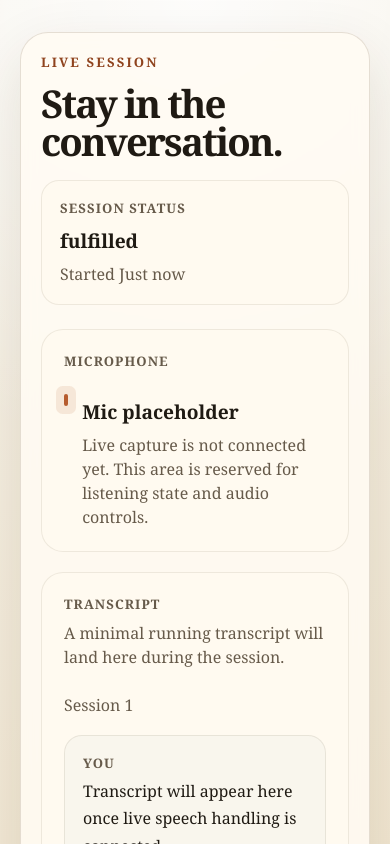
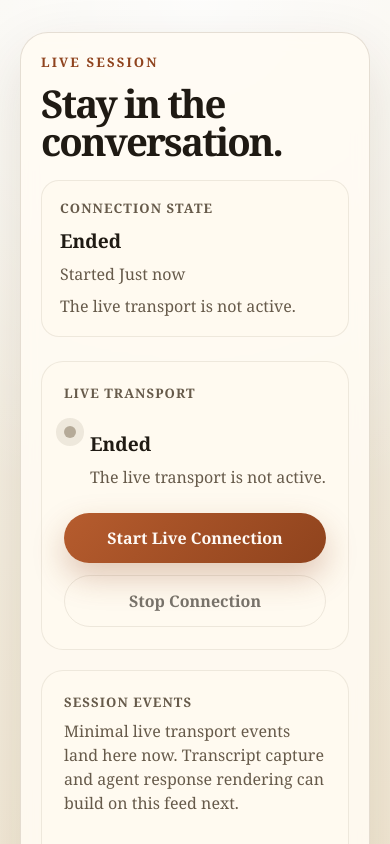
Before and after one commit to bbz662/PersonaFlow, a Next.js app in the folder frontend/: page /session/1 in a window 390 px wide. Shown: the top 844 px of the page. Built offline with nearby package versions, Linux system fonts and the light colour scheme; no server answers.

Commit message:
Add live conversation transport

```diff
--- a/frontend/app/globals.css
+++ b/frontend/app/globals.css
@@ -192,30 +192,52 @@ h1 {
   line-height: 1.5;
 }
 
-.start-button {
+.start-button,
+.secondary-button {
   border: 0;
   border-radius: 999px;
   padding: 14px 20px;
-  background: linear-gradient(135deg, var(--brand) 0%, var(--brand-strong) 100%);
-  color: #fffaf5;
   font-size: 1rem;
   font-weight: 700;
   cursor: pointer;
-  box-shadow: 0 14px 32px rgba(143, 67, 29, 0.28);
   transition:
     transform 160ms ease,
     box-shadow 160ms ease,
-    opacity 160ms ease;
+    opacity 160ms ease,
+    background-color 160ms ease,
+    border-color 160ms ease;
+}
+
+.start-button {
+  background: linear-gradient(135deg, var(--brand) 0%, var(--brand-strong) 100%);
+  color: #fffaf5;
+  box-shadow: 0 14px 32px rgba(143, 67, 29, 0.28);
+}
+
+.start-button:hover:not(:disabled),
+.secondary-button:hover:not(:disabled) {
+  transform: translateY(-1px);
 }
 
 .start-button:hover:not(:disabled) {
-  transform: translateY(-1px);
   box-shadow: 0 16px 36px rgba(143, 67, 29, 0.34);
 }
 
-.start-button:disabled {
-  cursor: wait;
-  opacity: 0.78;
+.start-button:disabled,
+.secondary-button:disabled {
+  cursor: default;
+  opacity: 0.6;
+}
+
+.secondary-button {
+  background: transparent;
+  color: var(--text);
+  border: 1px solid rgba(92, 73, 44, 0.18);
+}
+
+.secondary-button:hover:not(:disabled) {
+  background: rgba(255, 250, 240, 0.9);
+  border-color: rgba(92, 73, 44, 0.28);
 }
 
 .button-note {
@@ -259,6 +281,33 @@ h1 {
   box-shadow: 0 0 0 8px rgba(182, 92, 46, 0.12);
 }
 
+.mic-indicator-connecting {
+  background: #d1952f;
+  box-shadow: 0 0 0 8px rgba(209, 149, 47, 0.12);
+}
+
+.mic-indicator-connected {
+  background: var(--success-text);
+  box-shadow: 0 0 0 8px rgba(80, 122, 76, 0.12);
+}
+
+.mic-indicator-failed {
+  background: var(--error);
+  box-shadow: 0 0 0 8px rgba(163, 63, 42, 0.12);
+}
+
+.mic-indicator-ended {
+  background: rgba(92, 73, 44, 0.45);
+  box-shadow: 0 0 0 8px rgba(92, 73, 44, 0.1);
+}
+
+.transport-actions {
+  margin-top: 24px;
+  display: flex;
+  gap: 12px;
+  flex-wrap: wrap;
+}
+
 .transcript-panel {
   display: grid;
   gap: 18px;
@@ -280,6 +329,13 @@ h1 {
   border-radius: 18px;
   background: rgba(247, 244, 236, 0.7);
   border: 1px solid rgba(92, 73, 44, 0.1);
+}
+
+.empty-feed {
+  display: grid;
+  gap: 6px;
+  align-content: center;
+  min-height: 100%;
 }
 
 .transcript-entry {
@@ -355,10 +411,13 @@ h1 {
     grid-template-columns: 1fr;
   }
 
+  .transport-actions,
   .session-actions {
     justify-content: stretch;
   }
 
+  .start-button,
+  .secondary-button,
   .end-session-button {
     width: 100%;
   }
--- a/frontend/app/session/[sessionId]/page.tsx
+++ b/frontend/app/session/[sessionId]/page.tsx
@@ -1,41 +1,105 @@
+"use client";
+
 import Link from "next/link";
+import { useEffect, useMemo, useRef, useState } from "react";
+import { useParams, useSearchParams } from "next/navigation";
 
-type LiveSessionPageProps = {
-  params: {
-    sessionId: string;
-  };
-  searchParams: {
-    startedAt?: string;
-    status?: string;
-  };
+import {
+  LiveSessionTransport,
+  type ConnectionState,
+  type SessionTransportEvent,
+} from "../../../lib/live-session-transport";
+
+type EventFeedEntry = {
+  id: string;
+  speaker: string;
+  text: string;
 };
 
-const transcriptPreview = [
-  {
-    speaker: "You",
-    text: "Transcript will appear here once live speech handling is connected.",
-  },
-  {
-    speaker: "PersonaFlow",
-    text: "This screen is ready for the in-session conversation flow.",
-  },
-];
+const API_BASE_URL =
+  process.env.NEXT_PUBLIC_API_BASE_URL ?? "http://localhost:8000";
 
-function formatStatus(status?: string) {
-  if (!status) {
-    return "Live";
+const statusCopy: Record<ConnectionState, string> = {
+  connecting: "Opening the live conversation transport.",
+  connected: "Live transport is active and ready for minimal session events.",
+  failed: "The live transport could not connect. Try starting the session again.",
+  ended: "The live transport is not active.",
+};
+
+function formatStatusLabel(status: ConnectionState) {
+  return status.charAt(0).toUpperCase() + status.slice(1);
+}
+
+function buildFeedEntry(event: SessionTransportEvent, index: number): EventFeedEntry {
+  return {
+    id: `${event.kind}-${index}`,
+    speaker: event.speaker === "agent" ? "PersonaFlow" : "Session event",
+    text: event.text,
+  };
+}
+
+export default function LiveSessionPage() {
+  const params = useParams<{ sessionId: string }>();
+  const searchParams = useSearchParams();
+  const transportRef = useRef<LiveSessionTransport | null>(null);
+  const [connectionState, setConnectionState] = useState<ConnectionState>("ended");
+  const [eventFeed, setEventFeed] = useState<EventFeedEntry[]>([]);
+
+  const sessionId = params.sessionId;
+  const startedAt = searchParams.get("startedAt");
+  const startedAtLabel = startedAt
+    ? new Date(startedAt).toLocaleString()
+    : "Just now";
+
+  const canStart = connectionState === "ended" || connectionState === "failed";
+  const canStop =
+    connectionState === "connecting" || connectionState === "connected";
+
+  const statusDescription = useMemo(() => {
+    return statusCopy[connectionState];
+  }, [connectionState]);
+
+  useEffect(() => {
+    return () => {
+      transportRef.current?.disconnect();
+      transportRef.current = null;
+    };
+  }, []);
+
+  function appendEvent(event: SessionTransportEvent) {
+    setEventFeed((current) => [...current, buildFeedEntry(event, current.length)]);
   }
 
-  return status.replace(/_/g, " ");
-}
+  function handleStartConnection() {
+    if (!canStart) {
+      return;
+    }
 
-export default function LiveSessionPage({
-  params,
-  searchParams,
-}: LiveSessionPageProps) {
-  const startedAtLabel = searchParams.startedAt
-    ? new Date(searchParams.startedAt).toLocaleString()
-    : "Just now";
+    setEventFeed([]);
+
+    const transport = new LiveSessionTransport({
+      sessionId,
+      apiBaseUrl: API_BASE_URL,
+      onConnectionStateChange: (state) => {
+        setConnectionState(state);
+
+        if (state === "connected") {
+          transport.sendEvent({
+            kind: "client_ready",
+            text: "Live session screen connected and ready for transcript events.",
+          });
+        }
+      },
+      onEvent: appendEvent,
+    });
+
+    transportRef.current = transport;
+    transport.connect();
+  }
+
+  function handleStopConnection() {
+    transportRef.current?.disconnect();
+  }
 
   return (
     <main className="session-shell">
@@ -46,56 +110,84 @@ export default function LiveSessionPage({
             <h1 className="session-title">Stay in the conversation.</h1>
           </div>
           <div className="session-status-block" aria-live="polite">
-            <p className="session-status-label">Session status</p>
-            <p className="session-status-value">{formatStatus(searchParams.status)}</p>
+            <p className="session-status-label">Connection state</p>
+            <p className="session-status-value">{formatStatusLabel(connectionState)}</p>
             <p className="session-meta">Started {startedAtLabel}</p>
+            <p className="session-meta">{statusDescription}</p>
           </div>
         </header>
 
         <section className="session-panels" aria-label="Live session details">
           <div className="session-panel">
-            <p className="panel-label">Microphone</p>
+            <p className="panel-label">Live transport</p>
             <div className="mic-status">
-              <span className="mic-indicator" aria-hidden="true" />
+              <span
+                className={`mic-indicator mic-indicator-${connectionState}`}
+                aria-hidden="true"
+              />
               <div>
-                <p className="mic-status-title">Mic placeholder</p>
-                <p className="mic-status-copy">
-                  Live capture is not connected yet. This area is reserved for
-                  listening state and audio controls.
-                </p>
+                <p className="mic-status-title">{formatStatusLabel(connectionState)}</p>
+                <p className="mic-status-copy">{statusDescription}</p>
               </div>
+            </div>
+
+            <div className="transport-actions">
+              <button
+                className="start-button"
+                type="button"
+                onClick={handleStartConnection}
+                disabled={!canStart}
+              >
+                {connectionState === "connecting"
+                  ? "Connecting..."
+                  : "Start Live Connection"}
+              </button>
+              <button
+                className="secondary-button"
+                type="button"
+                onClick={handleStopConnection}
+                disabled={!canStop}
+              >
+                Stop Connection
+              </button>
             </div>
           </div>
 
           <div className="session-panel transcript-panel">
             <div className="transcript-header">
               <div>
-                <p className="panel-label">Transcript</p>
+                <p className="panel-label">Session events</p>
                 <p className="transcript-subtitle">
-                  A minimal running transcript will land here during the
-                  session.
+                  Minimal live transport events land here now. Transcript capture
+                  and agent response rendering can build on this feed next.
                 </p>
               </div>
-              <p className="transcript-session-id">Session {params.sessionId}</p>
+              <p className="transcript-session-id">Session {sessionId}</p>
             </div>
 
             <div className="transcript-feed" aria-live="polite">
-              {transcriptPreview.map((entry) => (
-                <article
-                  className="transcript-entry"
-                  key={`${entry.speaker}-${entry.text}`}
-                >
-                  <p className="transcript-speaker">{entry.speaker}</p>
-                  <p className="transcript-text">{entry.text}</p>
-                </article>
-              ))}
+              {eventFeed.length > 0 ? (
+                eventFeed.map((entry) => (
+                  <article className="transcript-entry" key={entry.id}>
+                    <p className="transcript-speaker">{entry.speaker}</p>
+                    <p className="transcript-text">{entry.text}</p>
+                  </article>
+                ))
+              ) : (
+                <div className="empty-feed">
+                  <p className="transcript-speaker">No live events yet</p>
+                  <p className="transcript-text">
+                    Start the connection to verify the live session transport.
+                  </p>
+                </div>
+              )}
             </div>
           </div>
         </section>
 
         <div className="session-actions">
           <Link className="end-session-button" href="/">
-            End Session
+            Leave Session
           </Link>
         </div>
       </section>
--- /dev/null
+++ b/frontend/lib/live-session-transport.ts
@@ -0,0 +1,114 @@
+export type ConnectionState = "connecting" | "connected" | "failed" | "ended";
+
+export type ClientTransportEvent = {
+  kind: string;
+  text?: string;
+};
+
+export type SessionTransportEvent = {
+  kind: string;
+  speaker: "agent" | "system";
+  text: string;
+};
+
+type TransportMessage =
+  | {
+      type: "connection.state";
+      state: ConnectionState;
+      session_id: string;
+    }
+  | {
+      type: "session.event";
+      event: SessionTransportEvent;
+    };
+
+type LiveSessionTransportOptions = {
+  sessionId: string;
+  apiBaseUrl: string;
+  onConnectionStateChange: (state: ConnectionState) => void;
+  onEvent: (event: SessionTransportEvent) => void;
+};
+
+function buildTransportUrl(apiBaseUrl: string, sessionId: string) {
+  const baseUrl = new URL(apiBaseUrl);
+  const protocol = baseUrl.protocol === "https:" ? "wss:" : "ws:";
+
+  return `${protocol}//${baseUrl.host}/sessions/${sessionId}/live`;
+}
+
+export class LiveSessionTransport {
+  private readonly options: LiveSessionTransportOptions;
+  private socket: WebSocket | null = null;
+  private lastState: ConnectionState = "ended";
+
+  constructor(options: LiveSessionTransportOptions) {
+    this.options = options;
+  }
+
+  connect() {
+    this.updateState("connecting");
+
+    const socket = new WebSocket(
+      buildTransportUrl(this.options.apiBaseUrl, this.options.sessionId),
+    );
+
+    socket.onopen = () => {
+      this.socket = socket;
+      this.updateState("connected");
+    };
+
+    socket.onmessage = (messageEvent) => {
+      const payload = JSON.parse(messageEvent.data) as TransportMessage;
+
+      if (payload.type === "connection.state") {
+        this.updateState(payload.state);
+        return;
+      }
+
+      this.options.onEvent(payload.event);
+    };
+
+    socket.onerror = () => {
+      this.updateState("failed");
+    };
+
+    socket.onclose = () => {
+      this.socket = null;
+      if (this.lastState !== "failed") {
+        this.updateState("ended");
+      }
+    };
+  }
+
+  sendEvent(event: ClientTransportEvent) {
+    if (!this.socket || this.lastState !== "connected") {
+      return;
+    }
+
+    this.socket.send(
+      JSON.stringify({
+        type: "client.event",
+        event,
+      }),
+    );
+  }
+
+  disconnect() {
+    if (!this.socket) {
+      this.updateState("ended");
+      return;
+    }
+
+    if (this.lastState === "connected") {
+      this.socket.send(JSON.stringify({ type: "session.end" }));
+      return;
+    }
+
+    this.socket.close();
+  }
+
+  private updateState(state: ConnectionState) {
+    this.lastState = state;
+    this.options.onConnectionStateChange(state);
+  }
+}
```
Also changed, not shown: 2 other files (tests, documents, lock files or other folders).
